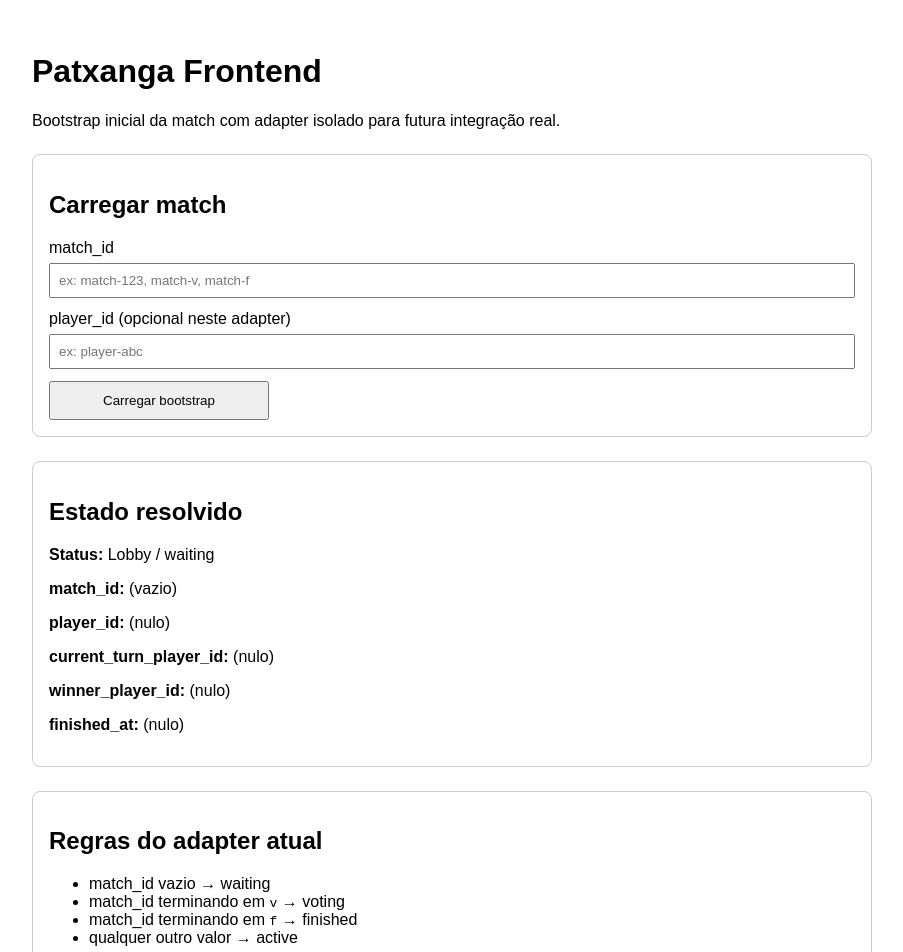
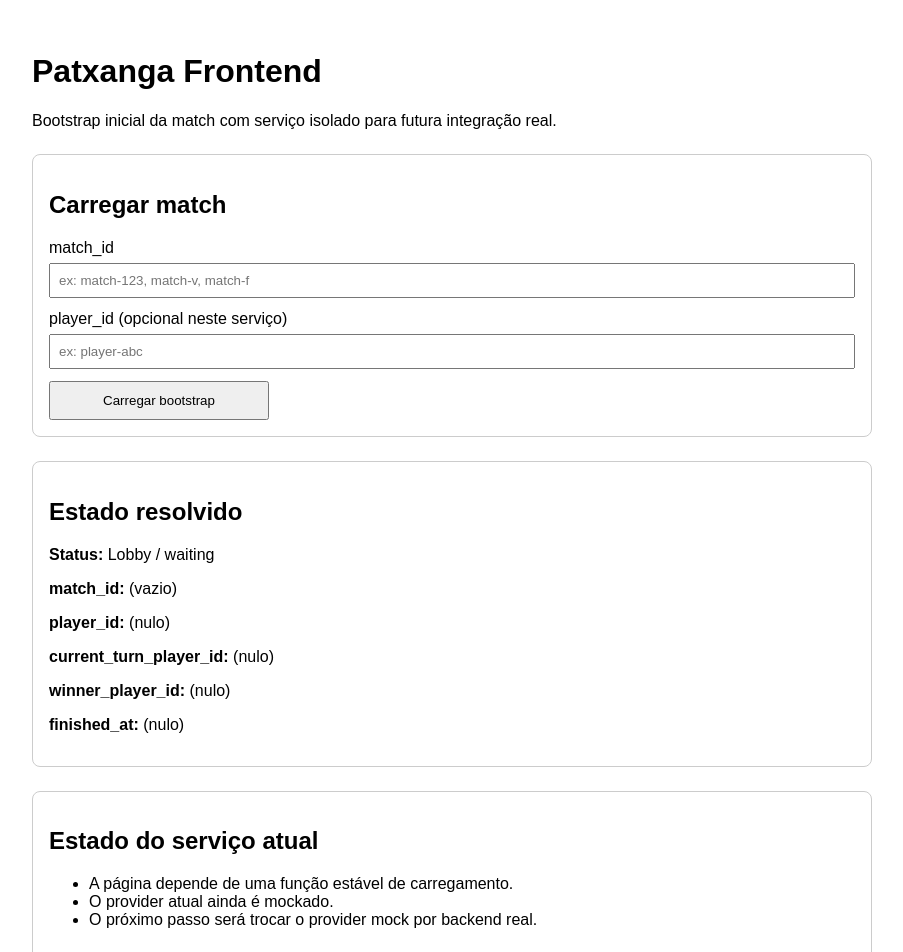
Before and after one commit to pbonafina/patxanga-core, a Next.js app in the folder frontend/: page / in a window 1280 px wide. Shown: the top 952 px of the page, without its empty margins (188-1091 px from the left). Built offline with nearby package versions, Linux system fonts and the light colour scheme.

Commit message:
Criada camada de servico para bootstrap inicial da match no frontend

```diff
--- /dev/null
+++ b/frontend/lib/backend/loadMatchBootstrap.ts
@@ -0,0 +1,9 @@
+import type { MatchBootstrap } from "../../types/match";
+import { mockMatchBootstrapService } from "./matchBootstrap.mock";
+import type { LoadMatchBootstrapParams } from "./matchBootstrap.types";
+
+export async function loadMatchBootstrap(
+  params: LoadMatchBootstrapParams
+): Promise<MatchBootstrap> {
+  return mockMatchBootstrapService.loadMatchBootstrap(params);
+}
--- /dev/null
+++ b/frontend/lib/backend/matchBootstrap.mock.ts
@@ -0,0 +1,32 @@
+import type { MatchBootstrap, MatchStatus } from "../../types/match";
+import type {
+  LoadMatchBootstrapParams,
+  MatchBootstrapService,
+} from "./matchBootstrap.types";
+
+function deriveStatus(matchId: string): MatchStatus {
+  if (matchId === "") return "waiting";
+  if (matchId.endsWith("v")) return "voting";
+  if (matchId.endsWith("f")) return "finished";
+  return "active";
+}
+
+export const mockMatchBootstrapService: MatchBootstrapService = {
+  async loadMatchBootstrap(
+    params: LoadMatchBootstrapParams
+  ): Promise<MatchBootstrap> {
+    const normalizedMatchId = params.matchId.trim();
+    const normalizedPlayerId = params.playerId?.trim() || null;
+    const status = deriveStatus(normalizedMatchId);
+
+    return {
+      matchId: normalizedMatchId,
+      playerId: normalizedPlayerId,
+      status,
+      currentTurnPlayerId:
+        status === "waiting" || status === "finished" ? null : normalizedPlayerId,
+      winnerPlayerId: status === "finished" ? normalizedPlayerId : null,
+      finishedAt: status === "finished" ? new Date().toISOString() : null,
+    };
+  },
+};
--- a/frontend/pages/index.tsx
+++ b/frontend/pages/index.tsx
@@ -1,7 +1,7 @@
 import { FormEvent, useMemo, useState } from "react";
 import { useMatchBootstrap } from "../hooks/useMatchBootstrap";
-import { loadMatchBootstrap } from "../lib/matchBootstrapAdapter";
-import type { MatchBootstrap, MatchStatus } from "../types/match";
+import { loadMatchBootstrap } from "../lib/backend/loadMatchBootstrap";
+import type { MatchBootstrap } from "../types/match";
 
 export default function HomePage() {
   const [matchIdInput, setMatchIdInput] = useState("");
@@ -45,7 +45,7 @@ export default function HomePage() {
   return (
     <main style={{ padding: 24, fontFamily: "Arial, sans-serif", maxWidth: 840, margin: "0 auto" }}>
       <h1>Patxanga Frontend</h1>
-      <p>Bootstrap inicial da match com adapter isolado para futura integração real.</p>
+      <p>Bootstrap inicial da match com serviço isolado para futura integração real.</p>
 
       <section style={{ marginTop: 24, padding: 16, border: "1px solid #ccc", borderRadius: 8 }}>
         <h2>Carregar match</h2>
@@ -62,7 +62,7 @@ export default function HomePage() {
           </label>
 
           <label style={{ display: "grid", gap: 6 }}>
-            <span>player_id (opcional neste adapter)</span>
+            <span>player_id (opcional neste serviço)</span>
             <input
               value={playerIdInput}
               onChange={(event) => setPlayerIdInput(event.target.value)}
@@ -92,14 +92,12 @@ export default function HomePage() {
       </section>
 
       <section style={{ marginTop: 24, padding: 16, border: "1px solid #ccc", borderRadius: 8 }}>
-        <h2>Regras do adapter atual</h2>
+        <h2>Estado do serviço atual</h2>
         <ul>
-          <li>match_id vazio → waiting</li>
-          <li>match_id terminando em <code>v</code> → voting</li>
-          <li>match_id terminando em <code>f</code> → finished</li>
-          <li>qualquer outro valor → active</li>
+          <li>A página depende de uma função estável de carregamento.</li>
+          <li>O provider atual ainda é mockado.</li>
+          <li>O próximo passo será trocar o provider mock por backend real.</li>
         </ul>
-        <p>O próximo passo é substituir este adapter por carregamento real no backend.</p>
       </section>
     </main>
   );
```
Also changed, not shown: frontend/lib/backend/matchBootstrap.types.ts (added, +10 -0 lines).
